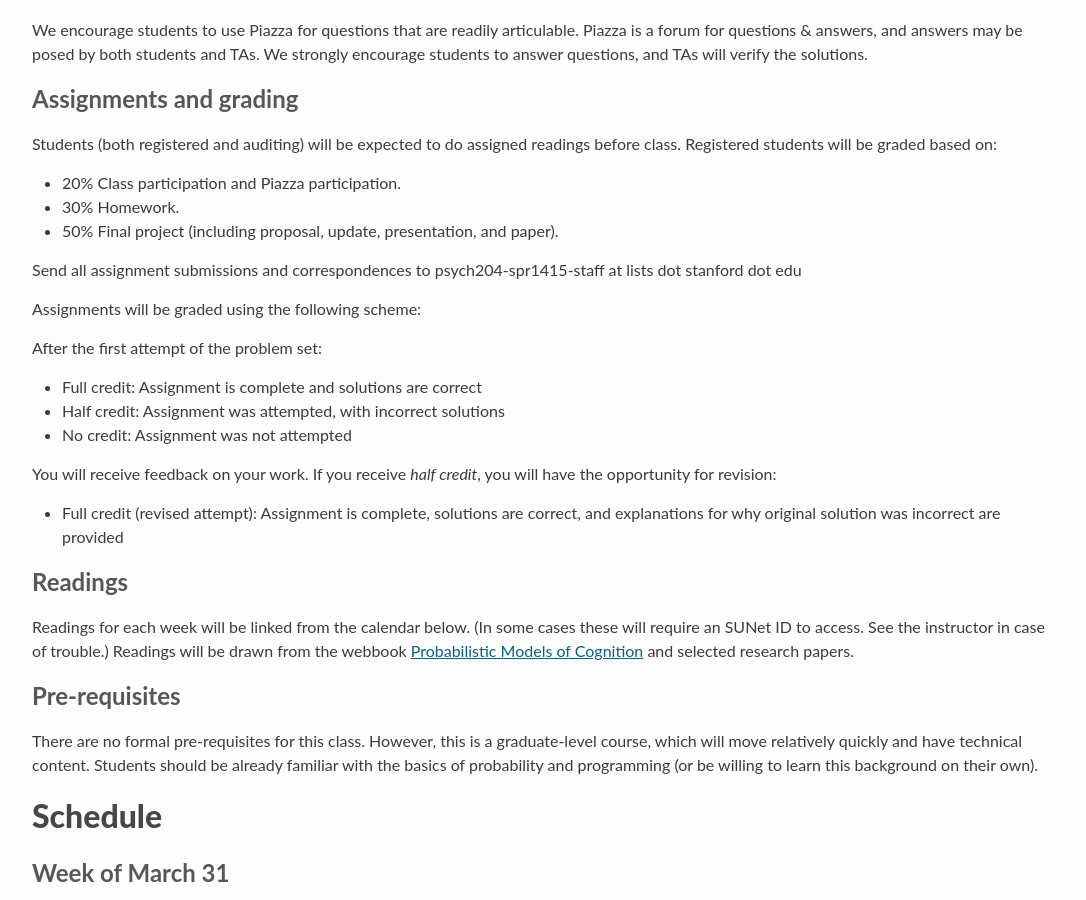
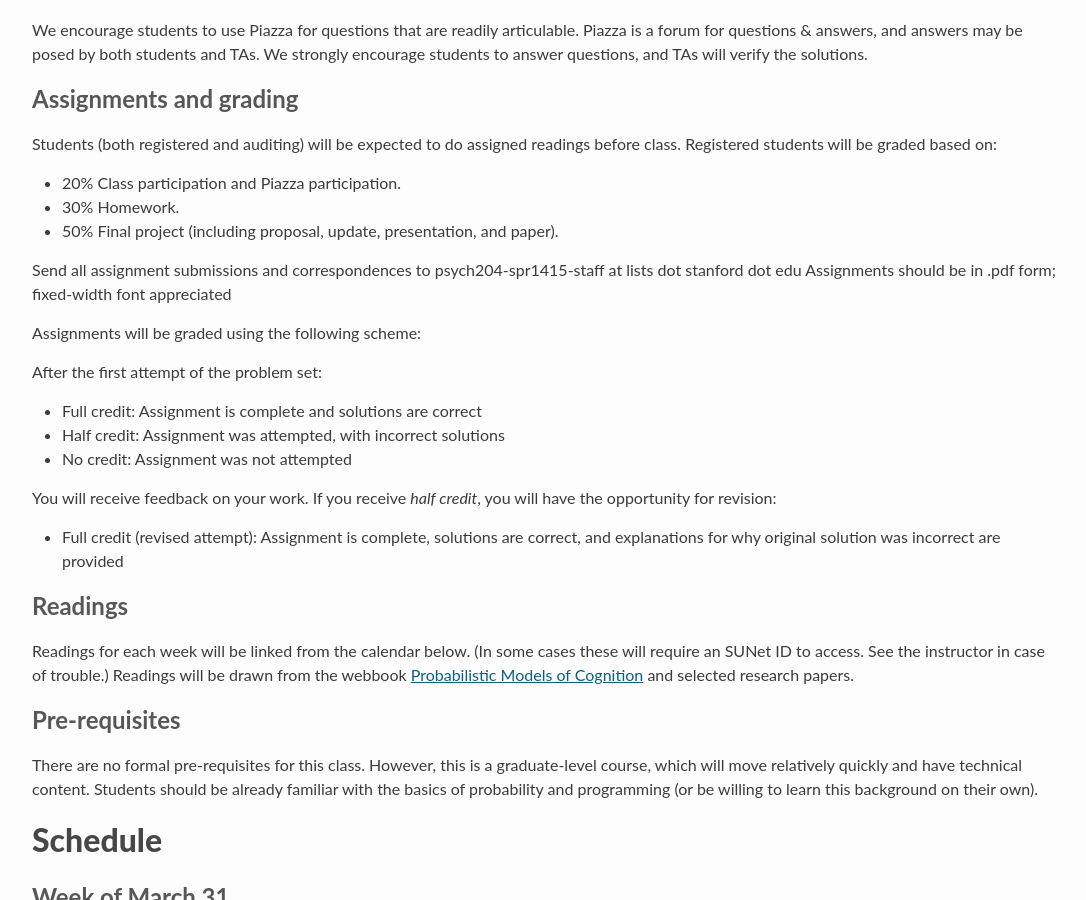
Before and after one commit to stanford-cocolab/cocolab.stanford.edu, a Jekyll site: the page built from psych204.md, in a window 1280 px wide and 900 px high, scrolled down 597 px. Shown: the whole window, without its empty margins (94-1180 px from the left). Built offline with Jekyll 4.4.1, drawn with Linux system fonts in a browser that asks for light colours; Markdown is read by kramdown in place of the engine named in the settings.

Commit message:
Add assignment turn-in format

```diff
--- a/psych204.md
+++ b/psych204.md
@@ -31,6 +31,7 @@ Registered students will be graded based on:
 * 50% Final project (including proposal, update, presentation, and paper).
 
 Send all assignment submissions and correspondences to psych204-spr1415-staff at lists dot stanford dot edu
+Assignments should be in .pdf form; fixed-width font appreciated
 
 Assignments will be graded using the following scheme:
 
```
